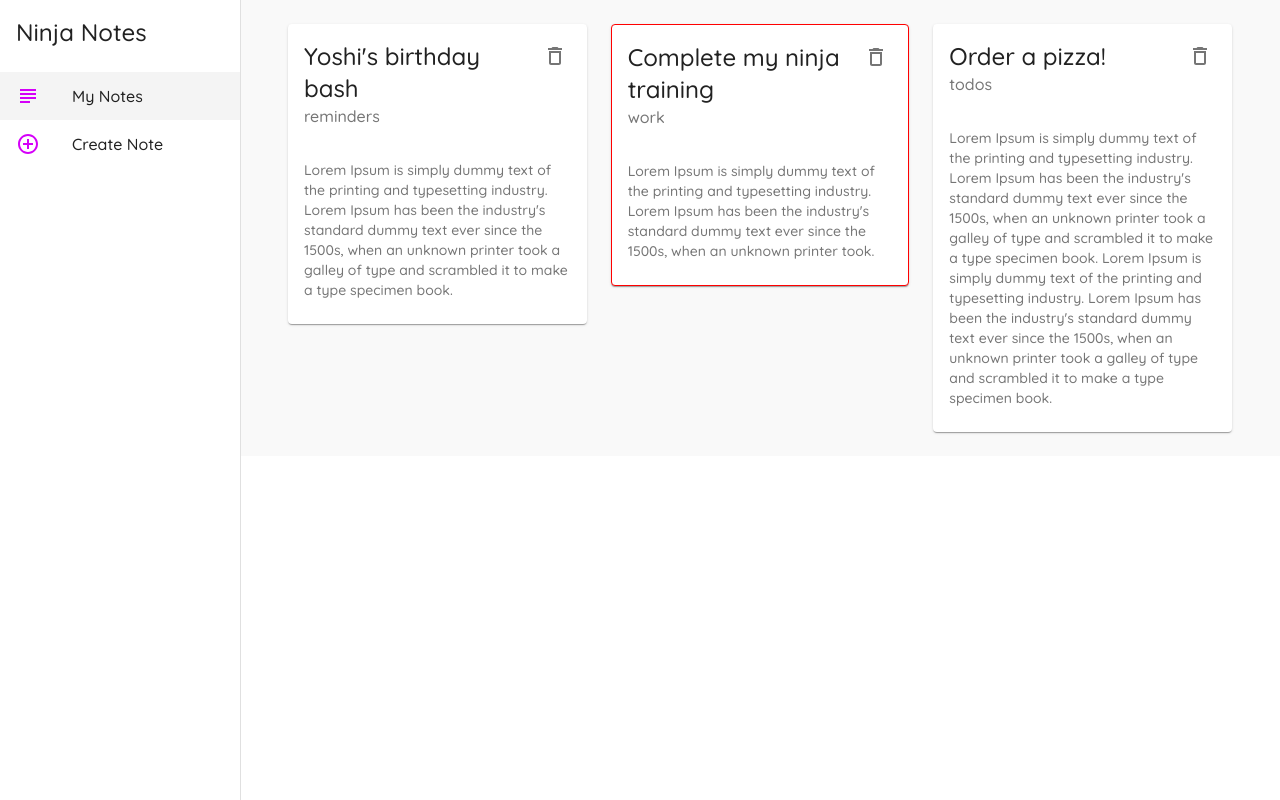
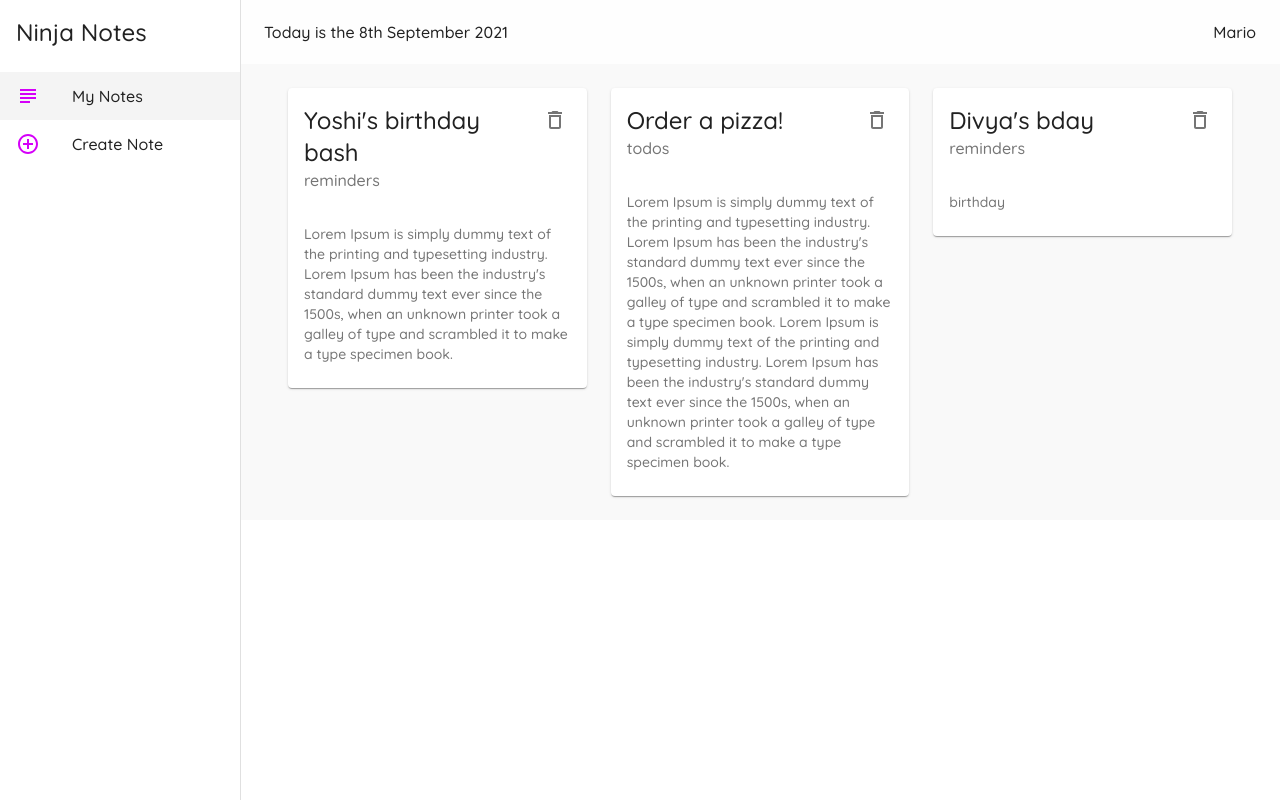
Before and after one commit to ukaran11/material-ui-tutorial, a React (Create React App) app: page / in a window 1280 px wide. Built offline with nearby package versions, Linux system fonts and the light colour scheme; data requests are answered from the project's data file.

Commit message:
Utsav | Added appbar and padding to drawer

```diff
--- a/data/db.json
+++ b/data/db.json
@@ -7,16 +7,16 @@
       "id": 1
     },
     {
-      "title": "Complete my ninja training",
-      "details": "Lorem Ipsum is simply dummy text of the printing and typesetting industry. Lorem Ipsum has been the industry's standard dummy text ever since the 1500s, when an unknown printer took.",
-      "category": "work",
-      "id": 2
-    },
-    {
       "title": "Order a pizza!",
       "details": "Lorem Ipsum is simply dummy text of the printing and typesetting industry. Lorem Ipsum has been the industry's standard dummy text ever since the 1500s, when an unknown printer took a galley of type and scrambled it to make a type specimen book.\nLorem Ipsum is simply dummy text of the printing and typesetting industry. Lorem Ipsum has been the industry's standard dummy text ever since the 1500s, when an unknown printer took a galley of type and scrambled it to make a type specimen book.",
       "category": "todos",
       "id": 3
+    },
+    {
+      "title": "Divya's bday",
+      "details": "birthday",
+      "category": "reminders",
+      "id": 4
     }
   ]
 }
--- a/package.json
+++ b/package.json
@@ -8,6 +8,7 @@
     "@testing-library/jest-dom": "^5.11.9",
     "@testing-library/react": "^11.2.5",
     "@testing-library/user-event": "^12.7.1",
+    "date-fns": "^2.23.0",
     "react": "^17.0.1",
     "react-dom": "^17.0.1",
     "react-router-dom": "^5.2.0",
--- a/src/components/Layout.js
+++ b/src/components/Layout.js
@@ -1,4 +1,3 @@
-import react from 'react';
 import { makeStyles } from '@material-ui/core';
 import Drawer from '@material-ui/core/Drawer';
 import { Typography } from '@material-ui/core';
@@ -8,7 +7,8 @@ import  ListItemIcon  from '@material-ui/core/ListItemIcon';
 import  ListItemText  from '@material-ui/core/ListItemText';
 import { AddCircleOutlineOutlined, SubjectOutlined } from '@material-ui/icons';
 import { useHistory, useLocation } from 'react-router-dom';
-
+import { AppBar, Toolbar } from '@material-ui/core';
+import { format } from 'date-fns';
 
 const drawerWidth = 240;
 
@@ -33,6 +33,13 @@ const useStyles = makeStyles((theme) => {
         },
         title: {
             padding: theme.spacing(2)
+        },
+        appbar: {
+            width: `calc(100% - ${drawerWidth}px)`
+        },
+        toolbar: theme.mixins.toolbar,
+        date: {
+            flexGrow: 1
         }
     }
 })
@@ -55,6 +62,17 @@ export default function Layout({ children }) {
     ]
     return (
         <div className={classes.root}>
+
+            <AppBar className={classes.appbar} elevation={0}>
+                <Toolbar>
+                    <Typography className={classes.date}>
+                        Today is the { format(new Date(), 'do MMMM Y') }
+                    </Typography>
+                    <Typography>
+                        Mario
+                    </Typography>
+                </Toolbar>
+            </AppBar>
             <Drawer
                 className={classes.drawer}
                 variant="permanent"
@@ -83,6 +101,7 @@ export default function Layout({ children }) {
                 </List>
             </Drawer>
             <div className={classes.page}>
+                <div className={classes.toolbar}></div>
                 { children }
             </div>
         </div>
```
Also changed, not shown: 1 other file (tests, documents, lock files or other folders).
